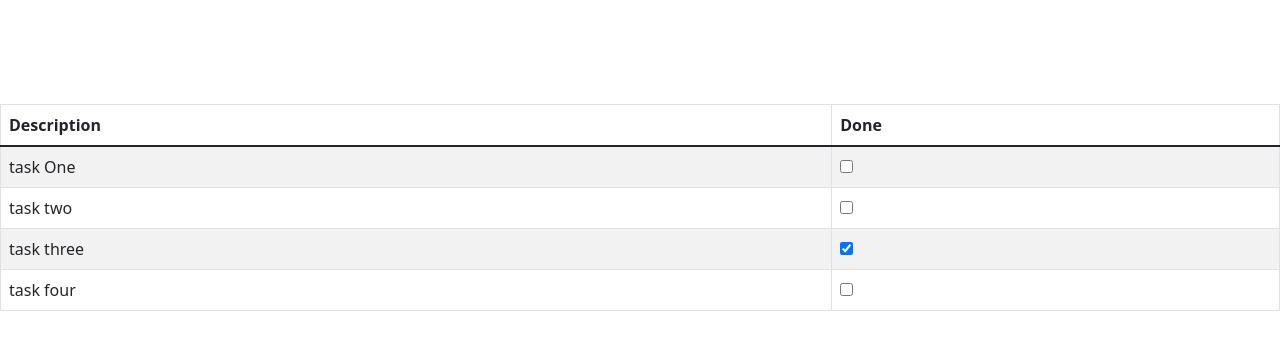
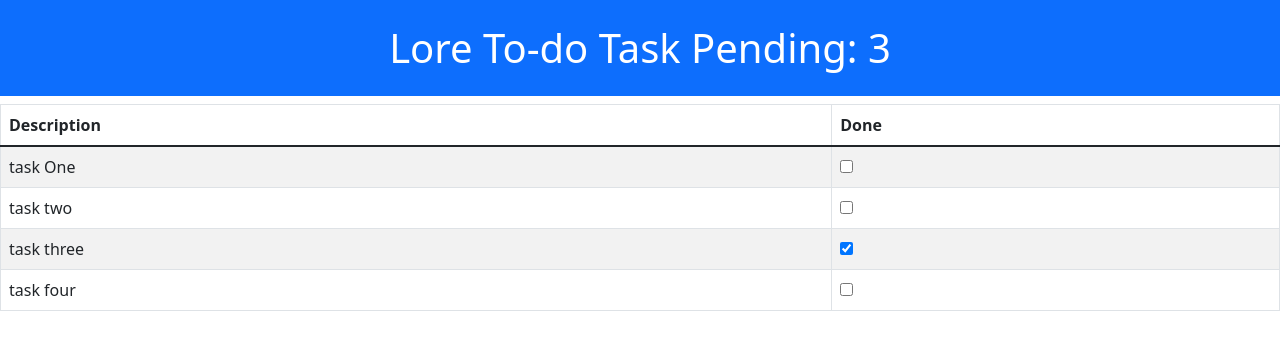
Before and after one commit to LorraineGelis/TodoList, a React (Create React App) app: page / in a window 1280 px wide. Shown: the top 350 px of the page. Built offline with nearby package versions, Linux system fonts and the light colour scheme.

Commit message:
PendingTask componente class is modified

```diff
--- a/src/Components/PendingTask.jsx
+++ b/src/Components/PendingTask.jsx
@@ -3,6 +3,6 @@ import React from 'react';
 export const PendingTask = (props) => {
 
     return(
-    <h1 className='bg-text-primary text-white text-center p-4'>{props.userName} To-do Task Pending: {props.task.filter(e => !e.done).length} </h1>
+    <h1 className='bg-primary text-white text-center p-4'>{props.userName} To-do Task Pending: {props.task.filter(e => !e.done).length} </h1>
     )
 }
```
